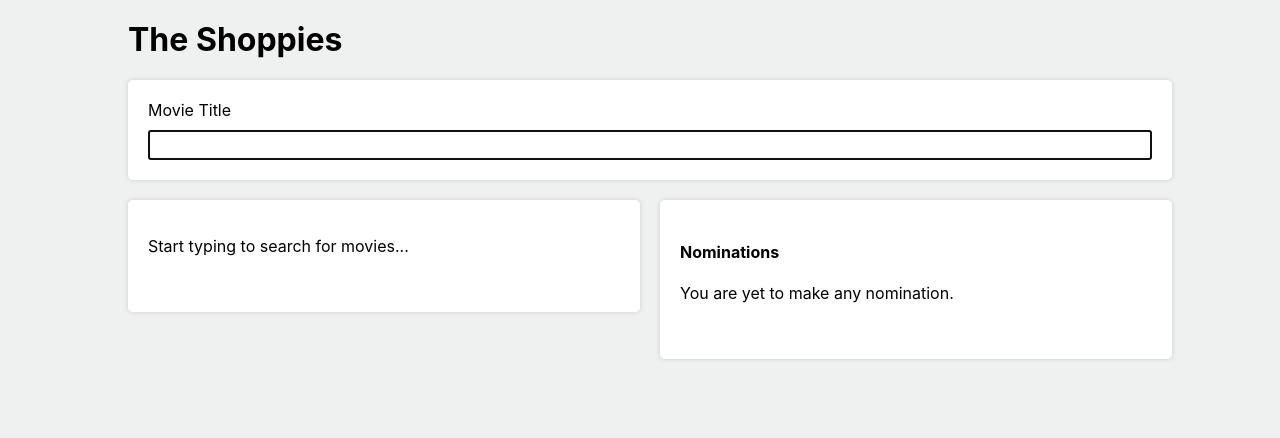
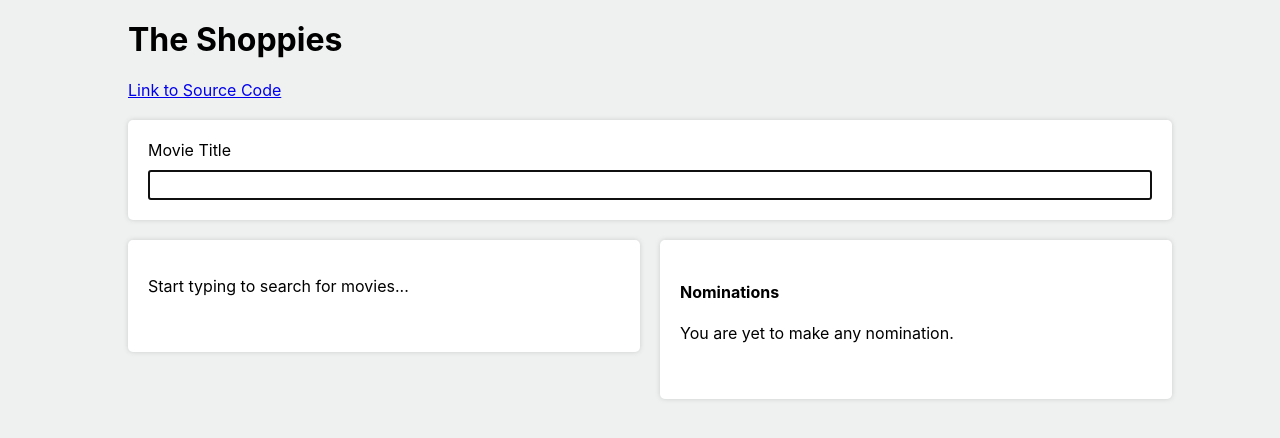
Before and after one commit to jameesjohn/shoppies, a React (Create React App) app: page / in a window 1280 px wide. Shown: the top 438 px of the page. Built offline with nearby package versions, Linux system fonts and the light colour scheme.

Commit message:
add link to source code

```diff
--- a/src/App.js
+++ b/src/App.js
@@ -86,6 +86,13 @@ function App() {
         <h1>The Shoppies</h1>
       </header>
       <main>
+        <a
+          target="_blank"
+          rel="noreferrer"
+          href="https://github.com/jameesjohn/shoppies"
+        >
+          Link to Source Code
+        </a>
         <Search setSearchParam={debounce(setSearchParam, 300)}></Search>
 
         {successBanner}
```
